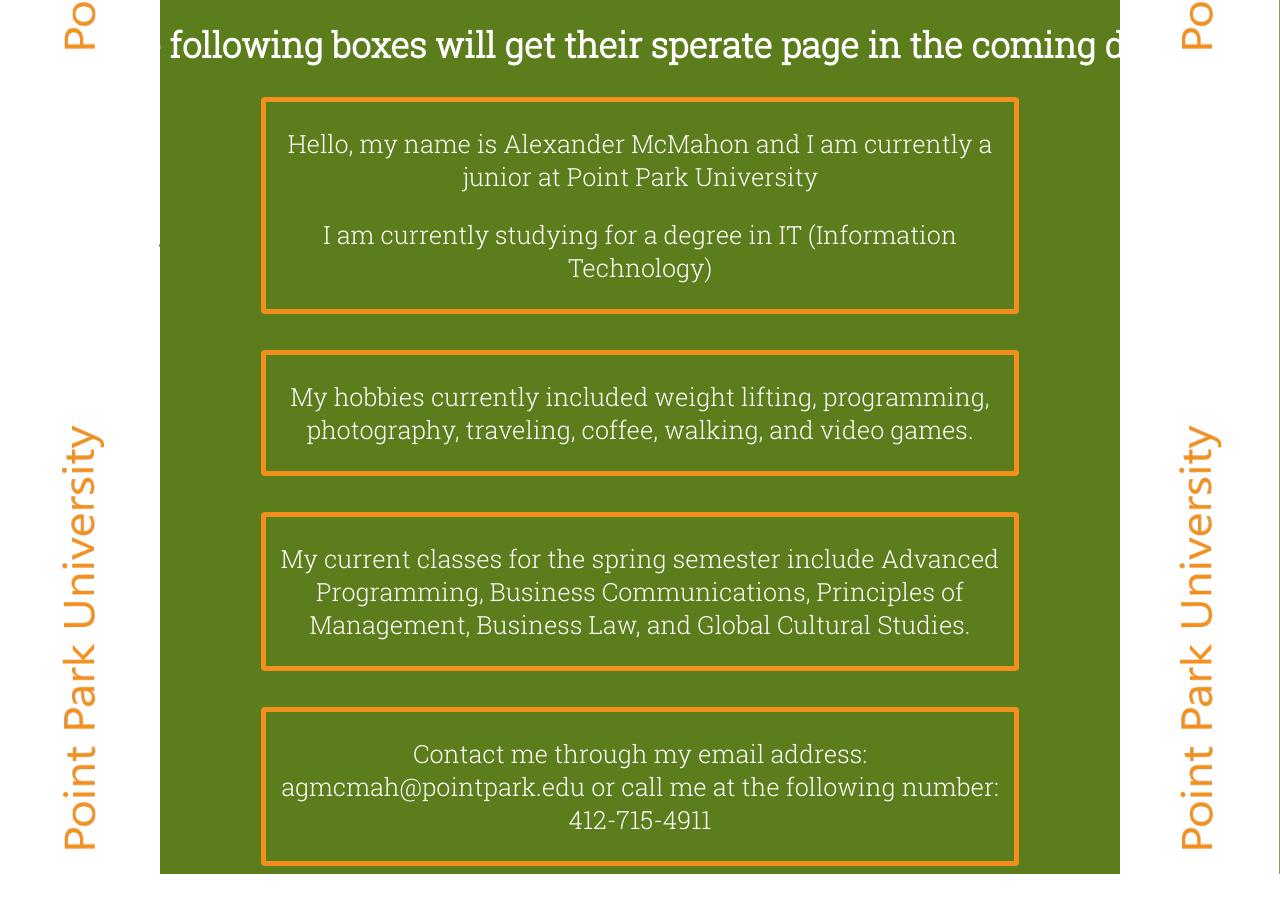
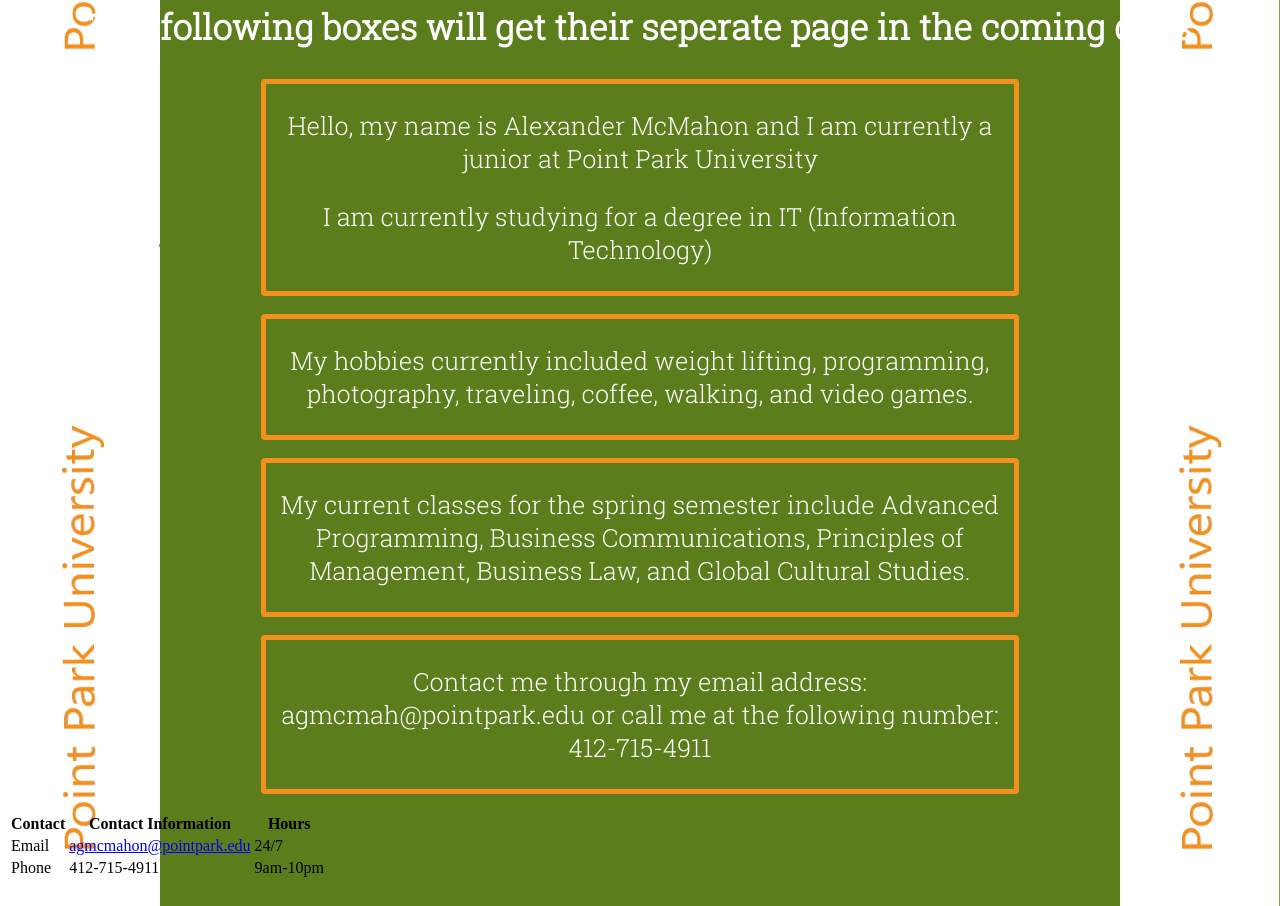
Before and after one commit to amcmahonppu/homepage, a plain HTML site: page Index.html in a window 1280 px wide. Shown: the part 553-1459 px from the top of the page. Before the commit the page ends 1427 px from the top, so only its background shows below. Drawn offline with Linux system fonts and the light colour scheme.

Commit message:
Changes for assignment 2

```diff
--- a/Index.html
+++ b/Index.html
@@ -7,30 +7,50 @@
     <img src="landingphoto.jpg" alt="Personal Photo">
     <nav>
       <ul>
-        <li><a href="index.html"> Home </a></li>
+        <li><a href="Index.html"> Home </a></li>
         <li><a href="currentclass.html"> Current Classes </a></li>
         <li><a href="hobby.html"> Hobbies </a></li>
         <li><a href="contact.html"> Contact </a></li>
         <li><a> Coming Soon</a> </li>
       </ul>
     </nav>
-    <br></br>
-    <h2> The following boxes will get their sperate page in the coming days</h2>
+    <br>
+    <h2> The following boxes will get their seperate page in the coming days</h2>
     <div class="bio">
       <p> Hello, my name is Alexander McMahon and I am currently a junior at Point Park University</p>
       <p> I am currently studying for a degree in IT (Information Technology)</p>
     </div>
-    <br></br>
+    <br>
     <div class="hobby">
       <p> My hobbies currently included weight lifting, programming, photography, traveling, coffee, walking, and video games.</p>
     </div>
-    <br></br>
+    <br>
     <div class="currentclass">
       <p> My current classes for the spring semester include Advanced Programming, Business Communications, Principles of Management, Business Law, and Global Cultural Studies.</p>
     </div>
-  <br></br>
+  <br>
   <div class="contact">
     <p> Contact me through my email address: agmcmah@pointpark.edu or call me at the following number: 412-715-4911</p>
   </div>
+  <br>
+  <table>
+    <tr>
+      <th>Contact</th>
+      <th>Contact Information</th>
+      <th>Hours</th>
+    </tr>
+    <tr>
+      <td>Email</td>
+      <td><a href="mailto:agmcmahon@pointpark.edu">agmcmahon@pointpark.edu</a></td>
+      <td>24/7</td>
+    </tr>
+    <tr>
+      <td>Phone</td>
+      <td>412-715-4911</td>
+      <td>9am-10pm</td>
+    </tr>
+
+  </table>
+  <br>
 </body>
 </html>
```
Also changed, not shown: contact.html (+11 -0 lines), currentclass.html (+11 -0 lines), hobby.html (+11 -0 lines).
